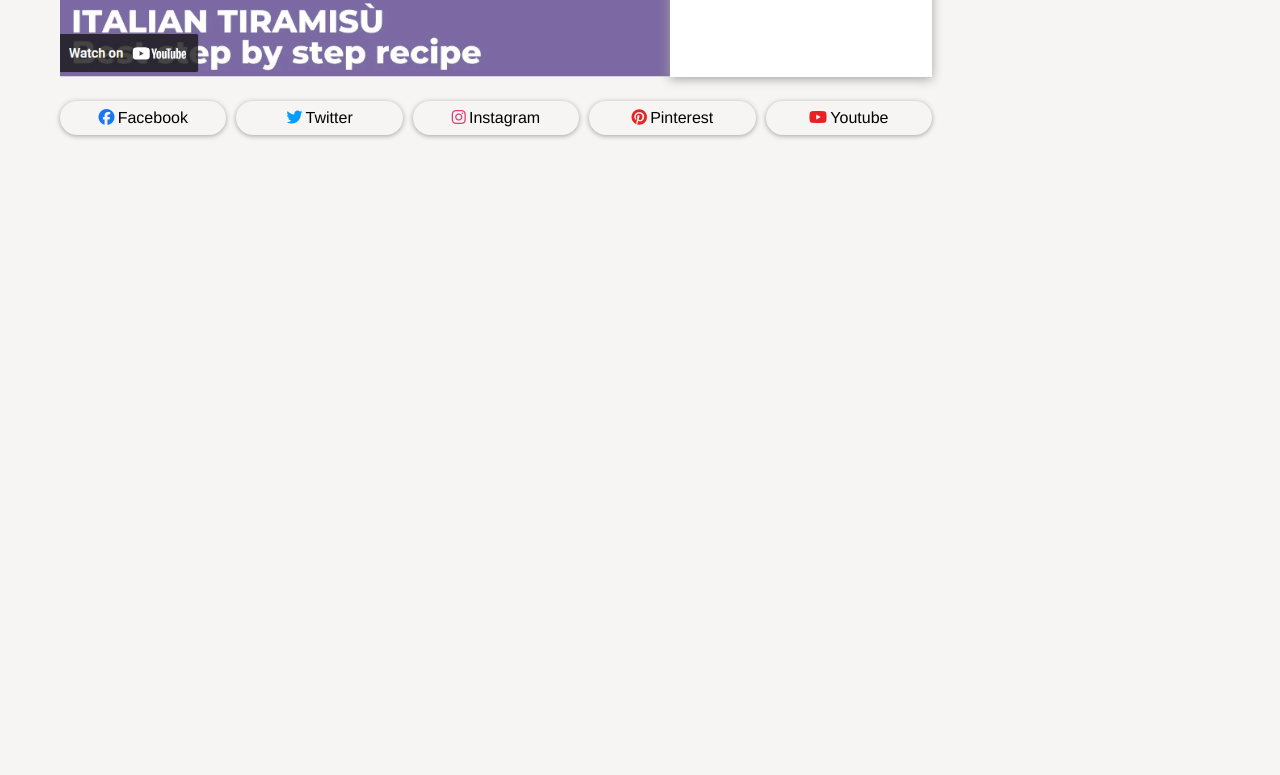
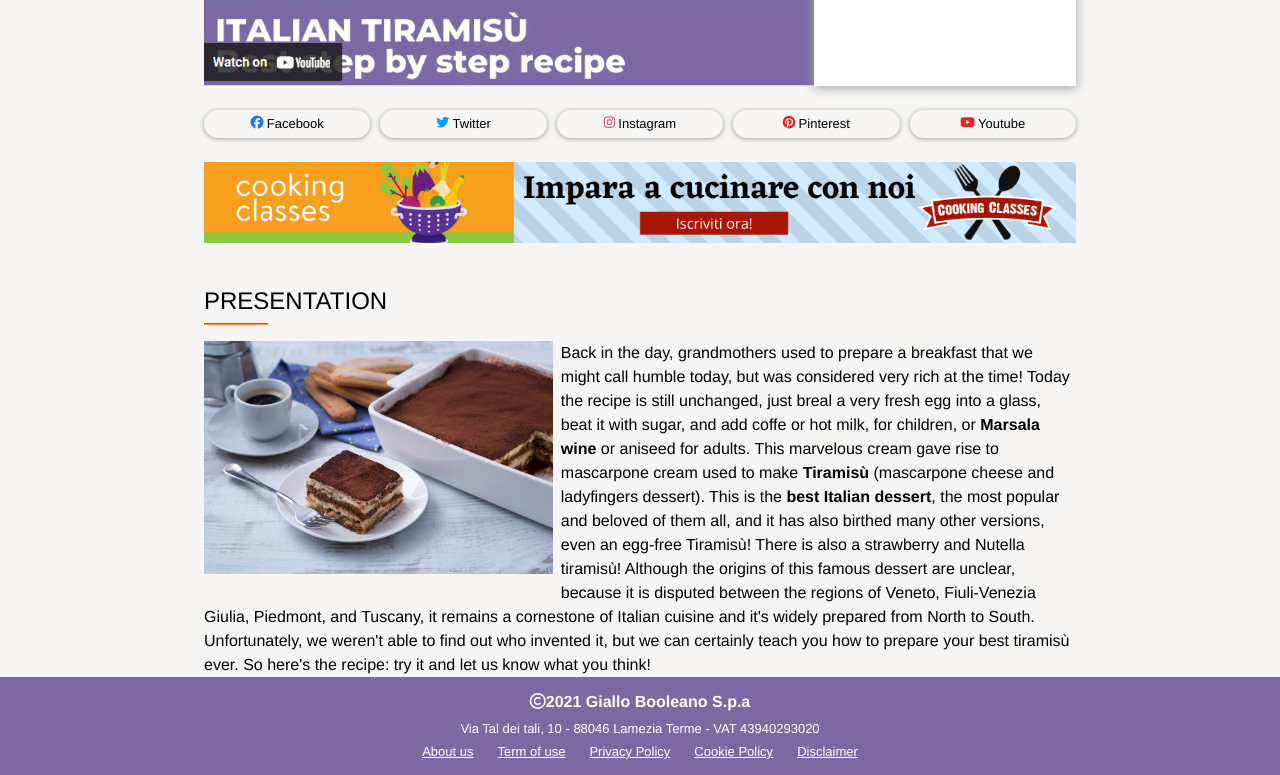
Before and after one commit to AngelaFerraro18/htmlcss-responsive-layout, a plain HTML site: page index.html in a window 1280 px wide. Shown: the part 417-1192 px from the top of the page. Before the commit the page ends 800 px from the top, so only its background shows below. Drawn offline with Linux system fonts and the light colour scheme.

Commit message:
feat: 2nd section completed and footer

```diff
--- a/css/responsive-desktop.css
+++ b/css/responsive-desktop.css
@@ -2,14 +2,19 @@
     main .container{
         max-width: 992px;
         width: 100%;
+        margin: 0 auto;
     }
 
     main h2{
         font-size: 2.3em;
     }
 
-    main ul{
+    main ul.info-recipe{
         display: inline-block;
+    }
+
+    main ul.info-recipe li{
+        width: 100%;
     }
 
     main .d-flex{
@@ -29,6 +34,10 @@
         display: inline;
     }
 
+    main #advice-banner{
+        width: 100%;
+    }
+
 
 
 }
--- a/css/responsive-tablet.css
+++ b/css/responsive-tablet.css
@@ -9,7 +9,12 @@
     main .container {
         max-width: 768px;
         width: 100%;
+        margin: 0 auto;
         padding: 0 60px;
+    }
+
+    main h3{
+        font-size: 1em;
     }
 
     main h2 {
@@ -43,6 +48,18 @@
         width: calc((100% - 2.5rem) / 5);
     }
 
+    main #advice-banner{
+        display: inline;
+        margin-bottom: 2.5rem;
+    }
+
+    main #tiramisu-slice{
+        max-width: 40%;
+        padding: 0;
+        margin-right: 0.5rem;
+        float: left;
+    }
+
 
 
 
--- a/css/style.css
+++ b/css/style.css
@@ -1,12 +1,12 @@
 /* reset */
 
-*{
+* {
     margin: 0;
     padding: 0;
     box-sizing: border-box;
 }
 
-img{
+img {
     display: block;
     width: 100%;
 }
@@ -14,9 +14,9 @@ img{
 /* body */
 
 
-body{
-    background-color:#f6f5f3;
-    font-family: Montserrat, 'Helvetica Neue', sans-serif;
+body {
+    background-color: #f6f5f3;
+    font-family: "Montserrat", 'Helvetica Neue', sans-serif;
 }
 
 /* header */
@@ -27,7 +27,7 @@ header {
     background-color: #ffffff;
 }
 
- header #title-recipe{
+header #title-recipe {
     color: #ff9614;
     font-size: 2.5em;
     text-align: center;
@@ -40,82 +40,83 @@ header {
 
 /* main */
 
-main .container{
+main .container {
     max-width: 425px;
     width: 100%;
+    margin: 0 auto;
     padding: 0 25px;
 }
 
-main .name-dessert{
+main .name-dessert {
     margin: 1.2rem 0;
 }
 
-main h3{
+main h3 {
     text-transform: uppercase;
     font-size: 0.5em;
     color: #999999;
     margin-bottom: 1rem;
 }
 
-main h2{
+main h2 {
     font-weight: 800;
     font-size: 1.5em;
     color: #4e3969;
 }
 
-main span{
+main span {
     display: none;
 }
 
-main .box-recipe{
+main .box-recipe {
     background-color: #ffffff;
     box-shadow: 0px 2px 10px #a5a2a2;
     padding: 2rem 1rem;
 }
 
-main ul{
+main ul {
     list-style-type: none;
 }
 
-main .box-recipe span{
+main .box-recipe span {
     display: inline-block;
     font-size: 1.2em;
-    margin-bottom: 2.5rem;
+    margin-bottom: 2rem;
     font-weight: 700;
 }
- main ul.info-recipe li{
+
+main ul.info-recipe li {
     margin-bottom: 0.5rem;
     font-size: 1em;
 }
 
- main ul.icon-list{
-    margin-top: 1.5rem;
+main ul.icon-list {
+    margin: 1.5rem 0;
     display: flex;
     justify-content: space-between;
-    /* align-items: center; */
 }
 
- main .fa-facebook{
+main .fa-facebook {
     color: #1a77f3;
 }
 
- main .fa-twitter{
+main .fa-twitter {
     color: #009eff;
 }
 
- main .fa-instagram{
+main .fa-instagram {
     color: #dc3d78;
 }
 
- main .fa-pinterest{
+main .fa-pinterest {
     color: #e62222;
 }
 
- main .fa-youtube{
+main .fa-youtube {
     color: #e62222;
 }
 
- main .icon-list li{
+main .icon-list li {
     padding: 0.5em 0.5em;
     border-radius: 1.5em;
     box-shadow: 0px 1px 5px #a5a2a2;
@@ -123,3 +124,83 @@ main .box-recipe span{
     justify-content: center;
     gap: 0.2rem;
 }
+
+
+main #advice-banner {
+    display: none;
+    margin-bottom: 2rem;
+}
+
+main .meal-story h2 {
+    font-size: 1.5em;
+    font-weight: 300;
+    color: #000;
+    text-transform: uppercase;
+    margin-bottom: 0.5rem;
+}
+
+main hr {
+    width: 4em;
+    border-color: #f7972e;
+    margin-bottom: 1rem;
+}
+
+
+main #tiramisu-slice {
+    padding: 0 4rem;
+    margin-bottom: 1rem;
+}
+
+main p {
+    line-height: 1.5;
+}
+
+main .meal-story {
+    margin-bottom: 2rem;
+}
+
+/* /main */
+
+
+
+/* footer */
+
+footer {
+    background-color: #7c69a4;
+    color: #ffffff;
+    text-align: center;
+    /* font-size: 0.6em; */
+}
+
+footer h4 {
+    font-size: 1em;
+    margin-bottom: 0.5rem;
+}
+
+footer span{
+    margin-bottom: 0.5rem;
+    display: inline-block;
+    margin-bottom: 0.5rem;
+}
+
+footer span,
+ul {
+    font-size: small;
+}
+
+footer a{
+    color: #ffffff;
+}
+
+footer .contact-box{
+    padding: 1rem 2rem;
+}
+
+footer ul{
+    display: flex;
+    list-style-type: none;
+    justify-content: center;
+    align-items: center;
+    flex-wrap: wrap;
+    gap: 1.5rem;
+}
--- a/index.html
+++ b/index.html
@@ -33,7 +33,7 @@
 
     <!-- corpo della pagina -->
     <main>
-        <div class="container">
+        <section class="container">
             <div class="name-dessert">
                 <h3>Dolci e Desserts</h3>
                 <h2>Tiramisù <span class="disp-none">(Dolce tradizionale)</span></h2>
@@ -52,6 +52,8 @@
                 </div>
             </div>
 
+            <!-- lista icone social -->
+
             <ul class="icon-list">
                 <li><i class="fa-brands fa-facebook"></i><span class="disp-none icons"> Facebook</span></li>
                 <li><i class="fa-brands fa-twitter"></i><span class="disp-none icons"> Twitter</span></li>
@@ -59,14 +61,39 @@
                 <li><i class="fa-brands fa-pinterest"></i><span class="disp-none icons"> Pinterest</span></li>
                 <li><i class="fa-brands fa-youtube"></i><span class="disp-none icons"> Youtube</span></li>
             </ul>
-        </div>
 
+            <img id="advice-banner" src="img/banner.png" alt="banner-pubblicitario">
+        </section>
+        <section class="container meal-story">
+            <h2>Presentation</h2>
+
+            <hr>
+
+
+             <img id="tiramisu-slice" src="img/tiramisu.jpg" alt="fetta-di-tiramisù">
+            <p>
+                Back in the day, grandmothers used to prepare a breakfast that we might call humble today, but was considered very rich at the time! Today the recipe is still unchanged, just breal a very fresh egg into a glass, beat it with sugar, and add coffe or hot milk, for children, or <strong>Marsala wine</strong> or aniseed for adults. This marvelous cream gave rise to mascarpone cream used to make <strong>Tiramisù</strong> (mascarpone cheese and ladyfingers dessert). This is the <strong>best Italian dessert</strong>, the most popular and beloved of them all, and it has also birthed many other versions, even an egg-free Tiramisù! There is also a strawberry and Nutella tiramisù! Although the origins of this famous dessert are unclear, because it is disputed between the regions of Veneto, Fiuli-Venezia Giulia, Piedmont, and Tuscany, it remains a cornestone of Italian cuisine and it's widely prepared from North to South. Unfortunately, we weren't able to find out who invented it, but we can certainly teach you how to prepare your best tiramisù ever. So here's the recipe: try it and let us know what you think!
+            </p>
+        </section>
     </main>
     <!-- /corpo della pagina     -->
 
     <!-- piede della pagina -->
     <footer>
+        <div class="contact-box">
+            <div>
+                <h4><i class="fa-regular fa-copyright"></i>2021 Giallo Booleano S.p.a</h4>
+                <span>Via Tal dei tali, 10 - 88046 Lamezia Terme - VAT 43940293020</span>
+            </div>
 
+            <ul>
+                <li><a href="#">About us</a></li>
+                <li><a href="#">Term of use</a></li>
+                <li><a href="#">Privacy Policy</a></li>
+                <li><a href="#">Cookie Policy</a></li>
+                <li><a href="#">Disclaimer</a></li>
+            </ul>
+        </div>
     </footer>
     <!-- /piede della pagina -->
 
```
Also changed, not shown: img/banner.png (added), img/tiramisu.jpg (added). Lines whose indentation alone changed are shown as unchanged.
